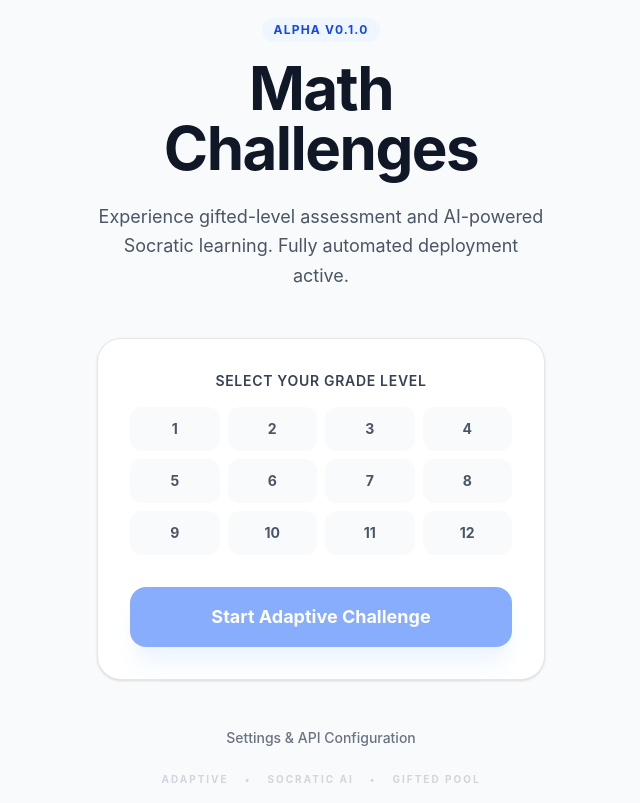
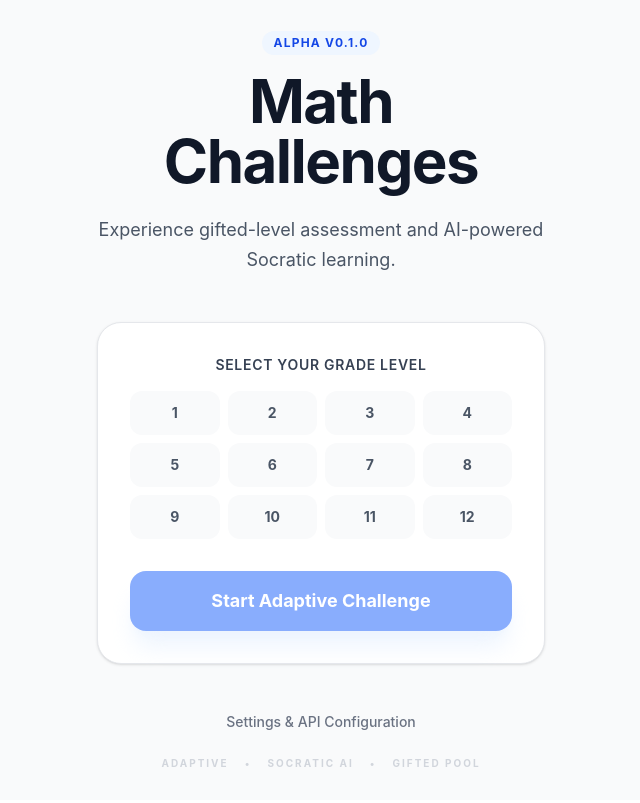
Before and after one commit to dalloro/math-challenges, a React (Vite) app: page / in a window 1280 px wide. Shown: the whole page, without its empty margins (319-959 px from the left). Built offline with nearby package versions, Linux system fonts and the light colour scheme.

Commit message:
chore(ui): Remove temporary CI/CD verification text

```diff
--- a/src/pages/LandingPage.tsx
+++ b/src/pages/LandingPage.tsx
@@ -23,7 +23,7 @@ export function LandingPage() {
             Math Challenges
           </h1>
           <p className="mt-6 text-lg text-gray-600 leading-relaxed">
-            Experience gifted-level assessment and AI-powered Socratic learning. Fully automated deployment active.
+            Experience gifted-level assessment and AI-powered Socratic learning.
           </p>
         </header>
 
```
